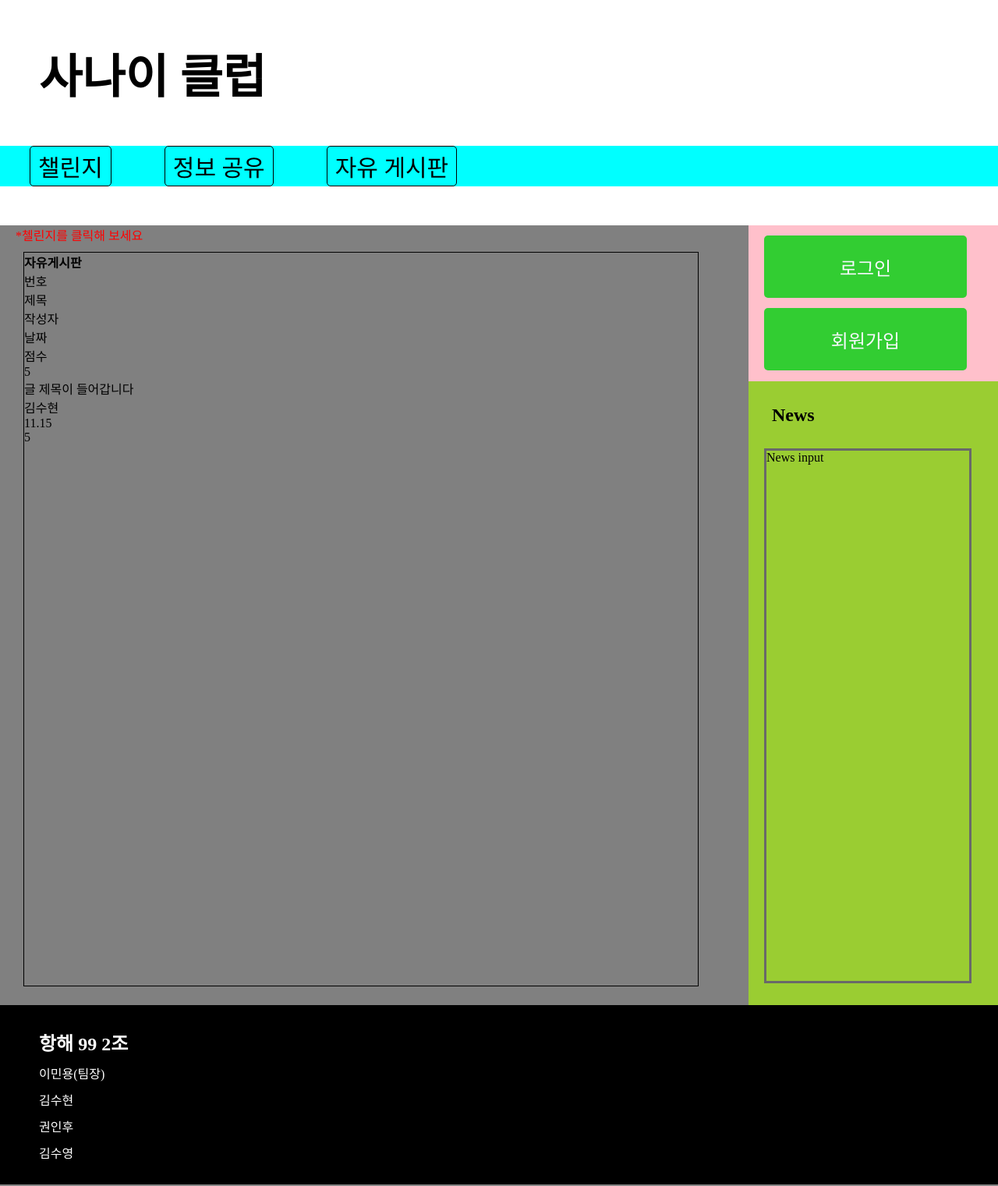
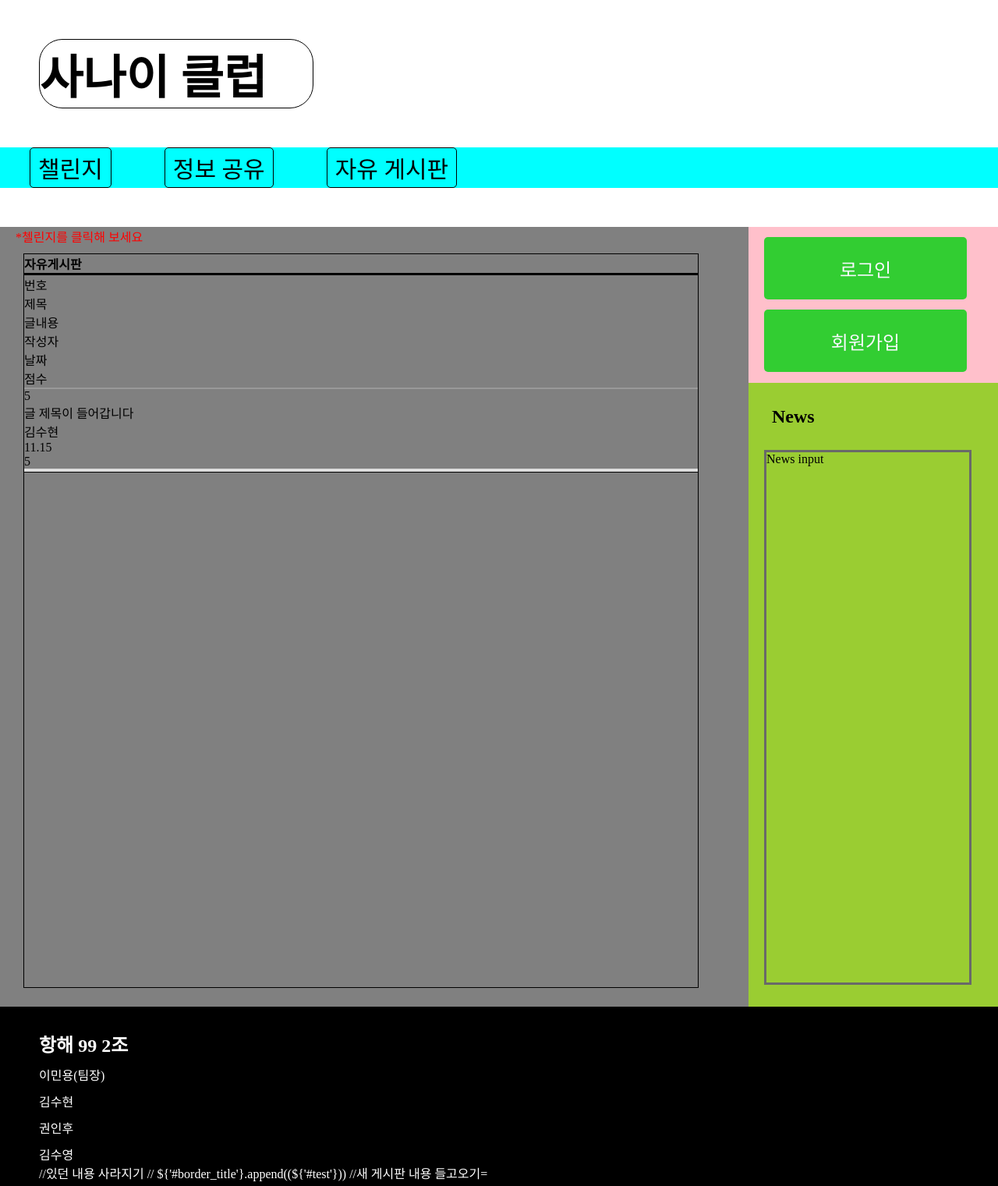
Before and after one commit to alan-rla/mansclub, a Flask app: page / in a window 1280 px wide. Shown: the whole page at 78% size. Run offline with Flask 2, Linux system fonts and the light colour scheme.

Commit message:
indexArticle01

```diff
--- a/templates/index.html
+++ b/templates/index.html
@@ -7,6 +7,25 @@
     <meta name="viewport" content="width=device-width, initial-scale=1.0">
     <title>Document</title>
 </head>
+<script src="https://ajax.googleapis.com/ajax/libs/jquery/3.5.1/jquery.min.js"></script>
+
+<script>
+    function show_post() {
+        alert("작동")
+        $('#borde_wrapper').empty()
+        $('#borde_wrapper').append()
+    }
+    function show_imformation() {
+        alert("작동")
+        $('#borde_wrapper').empty()
+        $('#borde_wrapper').append()
+    }
+    function show_free() {
+        alert("작동")
+        $('#borde_wrapper').empty()
+        $('#borde_wrapper').append()
+    }
+</script>
 
 <body>
 
@@ -14,9 +33,9 @@
     <h1>사나이 클럽</h1>
 
     <nav>
-      <div>챌린지</div>
-      <div>정보 공유</div>
-      <div>자유 게시판</div>
+        <div onclick="show_post()">챌린지</div>
+        <div onclick="show_imformation()">정보 공유</div>
+        <div onclick="show_free()">자유 게시판</div>
     </nav>
 
     <fieldset>
@@ -24,18 +43,19 @@
         <main>
             <form action="" id="mainForm">
                 <p>*첼린지를 클릭해 보세요</p>
-          <div class="borde_wrapper">
+                <div id="borde_wrapper">
                     <div class="borde_title">
                         <strong>자유게시판</strong>
                     </div>
-            <div class="borde_list_wrapper">
+                    <div class="bordeListWrapper">
                         <div class="borde_list">
                             <div class="top">
-                  <div class="num">번호</div>
-                  <div class="title">제목</div>
-                  <div class="writer">작성자</div>
-                  <div class="date">날짜</div>
-                  <div class="score">점수</div>
+                                <div id="numId">번호</div>
+                                <div id="titleId">제목</div>
+                                <div id="contentsId">글내용</div>
+                                <div id="writerId">작성자</div>
+                                <div id="dateId">날짜</div>
+                                <div id="scoreId">점수</div>
                             </div>
                             <div>
                                 <div class="num">5</div>
@@ -64,7 +84,8 @@
         <aside>
             <div>
                 <div id="mainSignup">
-            <button>로그인</button><br>
+                    <button>로그인</button>
+                    <br>
                     <button>회원가입</button>
                 </div>
             </div>
@@ -87,10 +108,14 @@
     <p>김수현</p>
     <p>권인후</p>
     <p>김수영</p>
+    //있던 내용 사라지기
+    // ${'#border_title'}.append((${'#test'}))
+    //새 게시판 내용 들고오기=
 </footer>
 
 
 </body>
+
 <style>
     * {
         text-decoration: none;
@@ -104,12 +129,19 @@
     li {
         list-style: none;
     }
-a{ text-decoration: none;
-  color: inherit}
+
+    a {
+        text-decoration: none;
+        color: inherit
+    }
+
     h1 {
         margin-top: 50px;
         margin-left: 50px;
         font-size: 60px;
+        border: black 1px solid;
+        border-radius: 30px;
+        width: 350px;
     }
 
     #wrapper {
@@ -123,14 +155,14 @@ a{ text-decoration: none;
         font-size: 30px;
     }
 
-  nav>div {
+    nav > div {
         margin: 0 30px 0 38px;
         border: 1px black solid;
         border-radius: 5px;
         padding: 3px 10px 3px 10px;
     }
 
-  nav>div:hover {
+    nav > div:hover {
         background-color: cornflowerblue
     }
 
@@ -147,15 +179,24 @@ a{ text-decoration: none;
         box-sizing: content-box;
     }
 
-  #mainForm>p {
+    #mainForm > p {
         margin: 0 0 10px 20px;
         color: red;
     }
-  .borde_wrapper{
-    width: 90%; height: 94%;
+
+    #borde_wrapper {
+        width: 90%;
+        height: 94%;
         margin-left: 30px;
         border: black solid 1px;
     }
+    .borde_list{
+        border-top: #000000 solid;
+    }
+    .borde_list>div{border-bottom: 1px #ddd solid}
+    .borde_list>div.top{border-bottom: 2px #999 solid }
+    .borde_list>div:last-child{border-bottom: 1px #000000 solid}
+
 
 
     #mainSignup {
@@ -164,7 +205,7 @@ a{ text-decoration: none;
 
     }
 
-  #mainSignup>button {
+    #mainSignup > button {
         width: 260px;
         height: 80px;
         margin: 13px 0 0 20px;
@@ -174,7 +215,7 @@ a{ text-decoration: none;
         border-radius: 5px
     }
 
-  #mainSignup>button:hover {
+    #mainSignup > button:hover {
         background-color: darkolivegreen
     }
 
@@ -186,7 +227,7 @@ a{ text-decoration: none;
 
     }
 
-  content>h2 {
+    content > h2 {
         margin: 30px 0 0 30px;
     }
 
@@ -207,7 +248,7 @@ a{ text-decoration: none;
         color: #fff;
     }
 
-  footer>p {
+    footer > p {
         margin-top: 10px;
     }
 </style>
```
Lines whose indentation alone changed are shown as unchanged.
